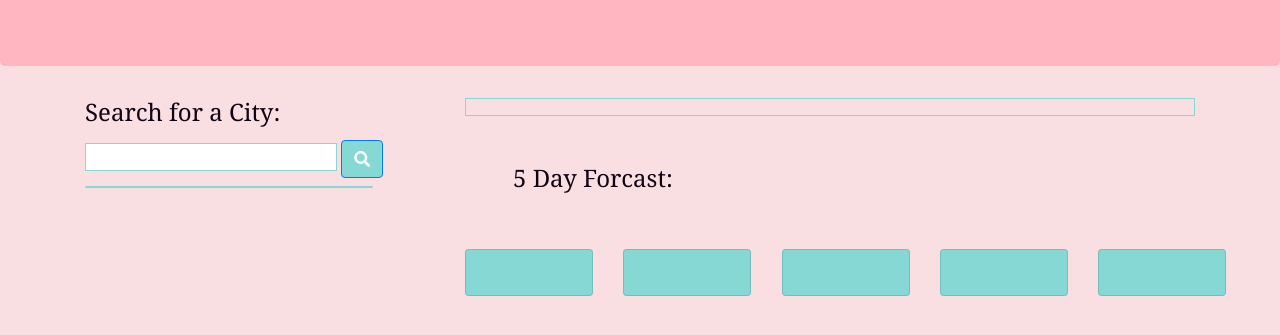
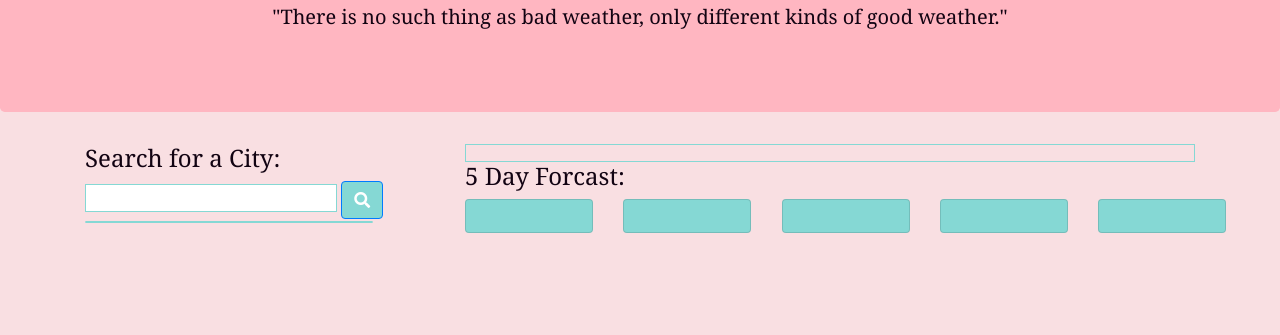
Before and after one commit to tajohnsonn/Homework6, a plain HTML site: page index.html in a window 1280 px wide. Shown: the part 137-472 px from the top of the page. Drawn offline with nearby package versions, Linux system fonts and the light colour scheme; no server answers.

Commit message:
final changes

```diff
--- a/index.html
+++ b/index.html
@@ -23,6 +23,10 @@
   <body>
     <div class="jumbotron">
       <h1 class="display-4 text-center">Weather Dash</h1>
+      <p class="lead text-center">
+        "There is no such thing as bad weather, only different kinds of good
+        weather."
+      </p>
     </div>
     <!-- Left Side -->
 
--- a/script.js
+++ b/script.js
@@ -53,18 +53,18 @@ function citySearch(city) {
     console.log(F);
     $(".temp").append("Temperature: " + F + " °F");
 
-    //   * Humidity
+    //   humidity
     var humidityInfo = response.main.humidity;
     $(".humidity").append("Humidity: " + humidityInfo + "%");
 
-    //   * Wind speed
+    //  wind speed
     console.log(response.wind.speed);
     var oldSpeed = response.wind.speed;
     console.log(oldSpeed);
     var newSpeed = (oldSpeed * 2.2369).toFixed(2);
     $(".wind").append("Wind Speed: " + newSpeed + " MPH");
 
-    //   * UV index
+    //   UV index
     var lon = response.coord.lon;
     var lat = response.coord.lat;
 
--- a/style.css
+++ b/style.css
@@ -16,7 +16,8 @@ body {
 
 .r2a {
   border: 1px solid rgb(133, 216, 212);
-  padding-left: 3rem;
+  padding-left: 10rem;
+  text-align: right;
 }
 
 .btn-primary {
@@ -25,7 +26,7 @@ body {
 
 #buttons-view,
 #city-input {
-  margin-top: 0.5rem;
+  margin-top: 0.1rem;
   border: 1px solid rgb(133, 216, 212);
 }
 
@@ -38,20 +39,16 @@ body {
 }
 
 .card-body {
-  padding: 0.9rem;
+  padding: 0.5rem;
 }
 
 img {
-  width: 10%;
+  width: 30%;
   height: 10%;
 }
 
 .card-text {
   font-size: 13pt;
-}
-
-.forcast {
-  padding: 3rem;
 }
 
 .uvGreen {
```
